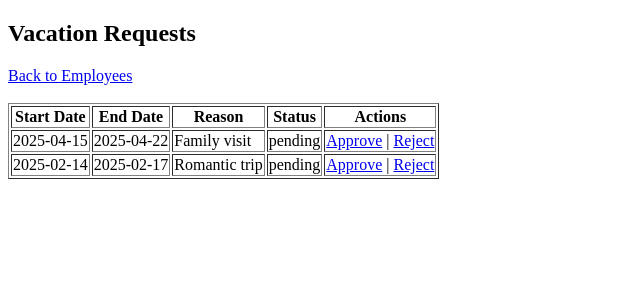
After one commit to Panos2001-10/VACATION-PORTAL, a PHP site: page /manageRequestsForm.php?employee_code=1111112 in a window 1280 px wide. The commit adds this page. Shown: the top 300 px of the page, without its empty margins (0-640 px from the left). Run offline with PHP 8.4, Linux system fonts and the light colour scheme; a user stored in the database is signed in; data comes from the database, SQL or seed files in the repository.

Commit message:
-add the ability to aproove or reject requests as manager

```diff
--- a/middleware/authCheck.php
+++ b/middleware/authCheck.php
@@ -1,9 +1,19 @@
-<?
+<?php
+// If user is not logged in, redirect to login page
 session_start();
 
-//Check if the user is already loged-in
-if (!isset($_SESSION["user_id"])) {
+// Check if the user is NOT logged in AND the current page is NOT index.php
+if (!isset($_SESSION["user_employee_code"]) && basename($_SERVER['PHP_SELF']) !== 'index.php') {
     header("Location: index.php");
     exit();
 }
+
+// Role-based access control (if the page is for managers only)
+$managerOnlyPages = ['manageUsersForm.php', 'manageRequestsForm.php', 'manageRequests.php', 'createUserForm.php', 'createUser.php', 'editUserForm.php', 'editUser.php', 'deleteUser.php'];
+$currentPage = basename($_SERVER['PHP_SELF']);
+
+if (in_array($currentPage, $managerOnlyPages) && $_SESSION['user_role'] !== 'manager') {
+    header("Location: vacationRequestsForm.php"); // Redirect employees to their page
+    exit();
+}
 ?>
--- a/middleware/messageHandler.php
+++ b/middleware/messageHandler.php
@@ -1,5 +1,4 @@
 <?php
-session_start();
 
 function addMessage($type, $text) {
     $_SESSION['messages'][] = ["type" => $type, "text" => $text];
@@ -11,7 +10,7 @@ function displayMessages() {
             $messageClass = $message['type'] === 'error' ? 'error' : 'success';
             echo "<p class='$messageClass'>" . htmlspecialchars($message['text']) . "</p>";
         }
-        unset($_SESSION['messages']); // Clear messages after display
+        unset($_SESSION['messages']);
     }
 }
 ?>
--- a/public/createUserForm.php
+++ b/public/createUserForm.php
@@ -11,10 +11,9 @@ include __DIR__ . '/../middleware/authCheck.php';
     <title>Create User</title>
 </head>
 <body>
-    <h1>Welcome to the Vacation Portal</h1>
     <div class =register-container>
 
-    <h2>Register</h2>
+    <h2>Create New User</h2>
 
     <form action="createUser.php" method="POST">
         <label>Full Name:</label>
@@ -39,7 +38,7 @@ include __DIR__ . '/../middleware/authCheck.php';
             <label for="employee">Employee</label>
         </div>
 
-        <button type="submit">Register</button>
+        <button type="submit">Create New User</button>
     </form>
     </div>
 
--- a/public/index.php
+++ b/public/index.php
@@ -13,6 +13,7 @@ include __DIR__ . '/../middleware/authCheck.php';
     <link rel="stylesheet" href="styles.css">
 </head>
 <body>
+    <h1>Welcome to the Vacation Portal</h1>
     <div class="login-container">
         <h2>Log-In</h2>
         <form action="login.php" method="POST">
--- /dev/null
+++ b/public/manageRequestsForm.php
@@ -0,0 +1,65 @@
+<?php
+include __DIR__ . '/../src/config.php';
+include __DIR__ . '/../middleware/messageHandler.php';
+include __DIR__ . '/../middleware/authCheck.php';
+
+// Get employee_code from URL
+$employee_code = $_GET['employee_code'] ?? null;
+
+if (!$employee_code) {
+    addMessage("error", "Invalid employee.");
+    header("Location: manageUsersForm.php");
+    exit();
+}
+
+// Fetch vacation requests
+$stmt = $connection->prepare("SELECT id, start_date, end_date, reason, status FROM requests WHERE employee_code = ?");
+$stmt->bind_param("i", $employee_code);
+$stmt->execute();
+$result = $stmt->get_result();
+?>
+
+<!DOCTYPE html>
+<html lang="en">
+<head>
+    <meta charset="UTF-8">
+    <meta name="viewport" content="width=device-width, initial-scale=1.0">
+    <title>Employee Vacation Requests</title>
+</head>
+<body>
+    <h2>Vacation Requests</h2>
+    <a href="manageUsersForm.php">Back to Employees</a><br>
+
+    <br>
+    <table border="1">
+        <tr>
+            <th>Start Date</th>
+            <th>End Date</th>
+            <th>Reason</th>
+            <th>Status</th>
+            <th>Actions</th>
+        </tr>
+        <?php while ($row = $result->fetch_assoc()): ?>
+        <tr>
+            <td><?php echo htmlspecialchars($row['start_date']); ?></td>
+            <td><?php echo htmlspecialchars($row['end_date']); ?></td>
+            <td><?php echo htmlspecialchars($row['reason']); ?></td>
+            <td><?php echo htmlspecialchars($row['status']); ?></td>
+            <td>
+                <?php if ($row['status'] === 'pending'): ?>
+                    <a href="manageRequets.php?id=<?php echo $row['id']; ?>&action=approved">Approve</a> |
+                    <a href="manageRequets.php?id=<?php echo $row['id']; ?>&action=rejected">Reject</a>
+                <?php else: ?>
+                    <em>No Actions Available</em>
+                <?php endif; ?>
+            </td>
+        </tr>
+        <?php endwhile; ?>
+    </table>
+
+    <br>
+    <div class="messages">
+        <?php displayMessages(); ?>
+    </div>
+</body>
+</html>
```
Also changed, not shown: public/manageRequets.php (added, +27 -0 lines), public/manageUsersForm.php (+5 -2 lines), public/requestSubmitionForm.php (line endings or trailing spaces).
